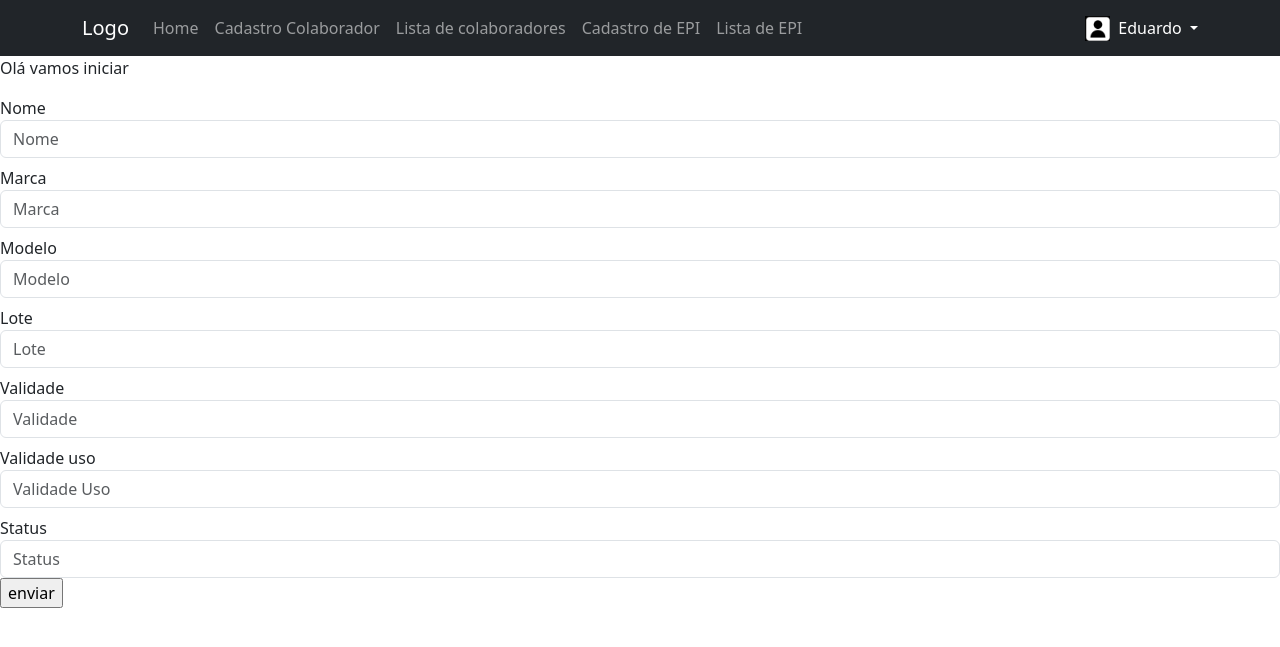
After one commit to EduFrassetto/Gerenciamento_epi, a Django app: page /cadastro_epi/ in a window 1280 px wide. The commit adds this page. Shown: the top 647 px of the page. Run offline with Django 5.2, Linux system fonts and the light colour scheme.

Commit message:
Criado classe cadastro_epi

```diff
--- a/site_app/templates/site_app/global/atualizar_colaborador.html
+++ b/site_app/templates/site_app/global/atualizar_colaborador.html
@@ -7,7 +7,7 @@
 {% if erro %}
 <div class="alert alert-danger alert-dismissible fade show">
     <button type="button" class="btn-close" data-bs-dismiss="alert"></button>
-    <strong>Danger!</strong>
+    <strong>Preencha todos os campos!</strong>
 </div>
 {% endif %}
 <form action={% url "atualizar_colaborador" colaborador.id %} method="post">
@@ -18,7 +18,7 @@
     </div>
     <div class="form-group my-2">
         <label for="data_nascimento">Data de nascimento</label>
-        <input class="form-control" type="text" name="data_nascimento" placeholder="Data de nascimento"
+        <input class="form-control" type="date" name="data_nascimento" placeholder="Data de nascimento"
             value="{{colaborador.data_nascimento}}">
     </div>
     <div class="form-group my-2">
--- a/site_app/templates/site_app/global/cadastro_colaborador.html
+++ b/site_app/templates/site_app/global/cadastro_colaborador.html
@@ -16,7 +16,7 @@
     </div>
     <div class="form-group my-2">
         <label for="data_nascimento">Data de nascimento</label>
-        <input class="form-control" type="text" name="data_nascimento" placeholder="Data de nascimento">
+        <input class="form-control" type="date" name="data_nascimento" placeholder="Data de nascimento">
     </div>
     <div class="form-group my-2">
         <label for="cpf">CPF</label>
--- /dev/null
+++ b/site_app/templates/site_app/global/cadastro_epi.html
@@ -0,0 +1,42 @@
+{% extends "site_app/partial/index.html" %}
+
+{% block title %}Cadastro EPI{% endblock title %}
+
+{% block content %}
+<p>Olá vamos iniciar</p>
+{% if ultimo_epi %}
+<p>O EPi cadastrado é: {{ultimo_epi}}</p>
+{% endif %}
+
+<form action={% url "cadastro_epi" %} method="post">
+    {% csrf_token %}
+    <div class="form-group my-2">
+        <label for="nome_epi">Nome</label>
+        <input class="form-control" type="text" name="nome_epi" placeholder="Nome">
+    </div>
+    <div class="form-group my-2">
+        <label for="marca">Marca</label>
+        <input class="form-control" type="text" name="marca" placeholder="Marca">
+    </div>
+    <div class="form-group my-2">
+        <label for="modelo">Modelo</label>
+        <input class="form-control" type="text" name="modelo" placeholder="Modelo">
+    </div>
+    <div class="form-group my-2">
+        <label for="lote">Lote</label>
+        <input class="form-control" type="text" name="lote" placeholder="Lote">
+    </div>
+    <div class="form-group my-2"></div>
+    <label for="validade">Validade</label>
+    <input class="form-control" type="text" name="validade" placeholder="Validade">
+    </div>
+    <div class="form-group my-2"></div>
+    <label for="validade_uso">Validade uso</label>
+    <input class="form-control" type="text" name="validade_uso" placeholder="Validade Uso">
+    </div>
+    <div class="form-group my-2"></div>
+    <label for="status">Status</label>
+    <input class="form-control" type="text" name="status" placeholder="Status">
+    </div>
+    <input class="Btn btn-success" type="submit" value="enviar">
+    {% endblock content %}
--- a/site_app/templates/site_app/global/lista_colaborador.html
+++ b/site_app/templates/site_app/global/lista_colaborador.html
@@ -7,7 +7,7 @@
     <form action="{% url 'lista_colaborador'%}" method="get">
         <div class="form-group">
             <label class="form-label" for="nome">Nome:</label>
-            <input class="form-control" type="text" nome="nome" id="nome">
+            <input class="form-control" type="text" name="nome" id="nome">
         </div>
     <input class="btn btn-primary my-3" type="submit" value="Pesquisar">
 </div>
--- a/site_app/templates/site_app/partial/header.html
+++ b/site_app/templates/site_app/partial/header.html
@@ -1,5 +1,8 @@
+{% load static %}
+
+
 <nav class="navbar navbar-expand-sm navbar-dark bg-dark">
-  <div class="container-fluid">
+  <div class="container">
     <a class="navbar-brand" href="javascript:void(0)">Logo</a>
     <button class="navbar-toggler" type="button" data-bs-toggle="collapse" data-bs-target="#mynavbar">
       <span class="navbar-toggler-icon"></span>
@@ -15,11 +18,28 @@
         <li class="nav-item">
           <a class="nav-link" href="/lista_colaborador">Lista de colaboradores</a>
         </li>
+        <li class="nav-item">
+          <a class="nav-link" href="/cadastro_epi">Cadastro de EPI</a>
+        </li>
+        <li class="nav-item">
+          <a class="nav-link" href="/lista_epi">Lista de EPI</a>
+        </li>
       </ul>
-      <form class="d-flex">
-        <input class="form-control me-2" type="text" placeholder="Search">
-        <button class="btn btn-primary" type="button">Pesquise</button>
-      </form>
+      <div>
+        <div class="nav-item dropdown text-white d-flex gap-2 align-items-center">
+          <div><img src="{% static 'site_app/userlogo.png' %}" width="25" alt="user-logo"></div>
+          <div>
+            <a class="nav-link dropdown-toggle" href="#" role="button" data-bs-toggle="dropdown" aria-expanded="false">
+              Eduardo
+            </a>
+            <ul class="dropdown-menu dropdown-menu-end">
+              <li><a class="dropdown-item" href="#">Perfil</a></li>
+              <li><hr class="dropdown-divider"></li>
+              <li><a class="dropdown-item text-danger" href="#">Sair</a></li>
+            </ul>
+          </div>
+        </div>
+      </div>
     </div>
   </div>
 </nav>
--- a/site_app/urls.py
+++ b/site_app/urls.py
@@ -7,4 +7,6 @@ urlpatterns = [
     path('lista_colaborador/', views.lista_colaborador, name='lista_colaborador'),
     path('deletar_colaborador/<int:id>/', views.deletar_colaborador, name='deletar_colaborador'),
     path('atualizar_colaborador/<int:id>/', views.atualizar_colaborador, name='atualizar_colaborador'),
+    path('cadastro_epi/', views.cadastro_epi, name='cadastro_epi'),
+    path('lista_epi/', views.lista_epi, name='lista_epi')
 ]
--- a/site_app/views.py
+++ b/site_app/views.py
@@ -1,5 +1,6 @@
 from django.shortcuts import render, redirect
 from site_app.models import Colaborador
+from site_app.models import Epi
 data = [
     {'nome':'Eduardo'}
 ]
@@ -62,3 +63,33 @@ def atualizar_colaborador(request, id):
         else:
             return render(request, 'site_app/global/atualizar_colaborador.html', {"colaborador":colaborador, "erro":True})
     return render(request, 'site_app/global/atualizar_colaborador.html', {"colaborador":colaborador})
+
+def cadastro_epi(request):
+    nome_epi = None
+    if request.method == 'POST':
+        nome_epi = request.POST.get('nome_epi')
+        marca = request.POST.get('marca')
+        modelo = request.POST.get('modelo')
+        lote = request.POST.get('lote')
+        validade = request.POST.get('validade')
+        validade_uso = request.POST.get('validade_uso')
+        status = request.POST.get('status')
+        if nome_epi:
+            Epi.objects.create(
+                nome_epi=nome_epi,
+                marca=marca,
+                modelo=modelo,
+                lote=lote,
+                validade=validade,
+                validade_uso=validade_uso,
+                status=status
+            )
+        print(nome_epi, marca, modelo, lote, validade, validade_uso, status)
+    return render(request, 'site_app/global/cadastro_epi.html', {'ultimo_epi':nome_epi})
+
+def lista_epi(request):
+    values = Epi.objects.all()
+    nome_epi = request.GET.get('nome_epi')
+    if nome_epi:
+        values = Epi.objects.filter(nome_epi__icontains=nome_epi)
+    return render(request, 'site_app/global/lista_epi.html', {"lista_epi":values})
```
Also changed, not shown: site_app/models.py (+15 -1 lines), site_app/templates/site_app/global/lista_epi.html (added, +58 -0 lines), db.sqlite3, site_app/migrations/0002_epi.py (added), site_app/static/site_app/userlogo.png (added).
